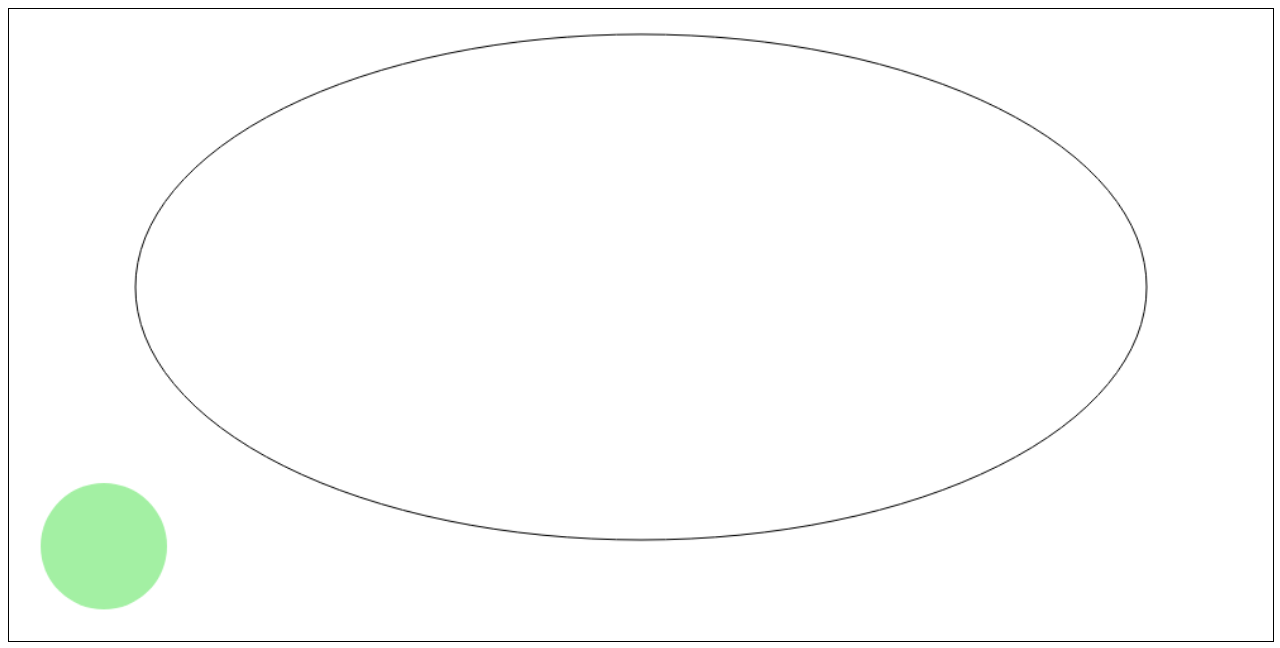
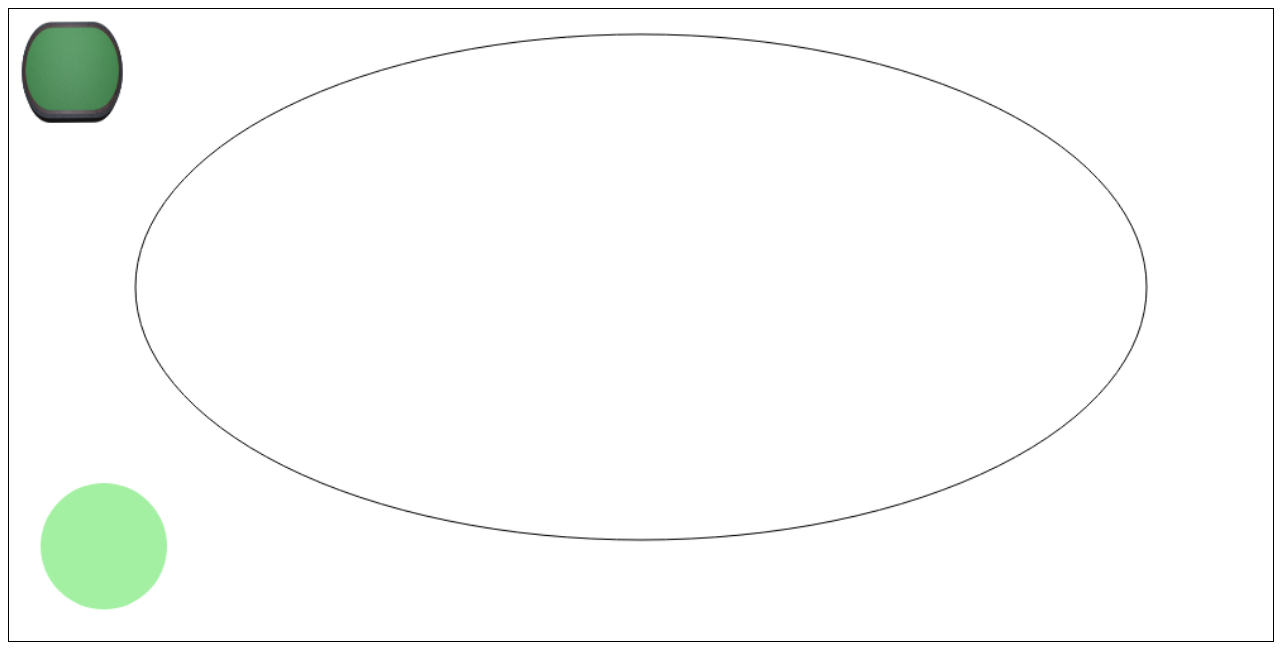
Before and after one commit to atsai2/sheep, a plain HTML site: page app/templates/game.html in a window 1280 px wide. Drawn offline with Linux system fonts and the light colour scheme.

Commit message:
Tested SVG and added iimages

```diff
--- a/app/static/js/game.js
+++ b/app/static/js/game.js
@@ -1,12 +1,15 @@
-function draw_table(){
+function setup(){
   ctx.beginPath() //table
-  ctx.ellipse(500, 220, 400, 200, 0, 0, 2 * Math.PI)
+  ctx.ellipse(500, 220, 400, 200, 0, 0, 2 * Math.PI) //DRAWS POKER TABLE
   ctx.stroke()
 
   ctx.beginPath()
-  ctx.arc(75, 425, 50, 0, Math.PI * 2, true);
+  ctx.arc(75, 425, 50, 0, Math.PI * 2, true); //DRAWS BUTTON
   ctx.fillStyle = "#A3F0A3";
   ctx.fill()
+
+  const poker_table = document.getElementById("poker_table")
+  ctx.drawImage(poker_table, 10, 10, 80, 80)
 }
 
 function change_button(){
@@ -22,13 +25,9 @@ function change_button(){
 const canvas = document.getElementById("canvas1");
 const ctx = canvas.getContext("2d");
 
-draw_table()
+setup()
 
 canvas.addEventListener('click', function(event) {
   console.log(event.clientX, event.clientY)
-})
-
-canvas.addEventListener('mouseover', function(event) {
-  console.log("mouseover " + event.clientX, event.clientY)
   change_button()
 })
--- a/app/templates/game.html
+++ b/app/templates/game.html
@@ -4,7 +4,14 @@
     <title>Game</title>
   </head>
   <body>
+    <div style="display:none">
+      <img id="poker_table" width="220" height="277" src="../static/image/poker table3.png">
+    </div>
     <canvas id="canvas1" width="1000" height="500" style="width: 100%; border:1px solid #000000;"></canvas>
     <script src = "../static/js/game.js"></script>
+    <!-- <svg id="svg" width="100%" height="100%" viewBox="0 0 1000 400" style="border:1px solid #000000;">
+      <use href="/static/image/poker table3.png"></use>
+    </svg> -->
+
   </body>
 </html>
```
